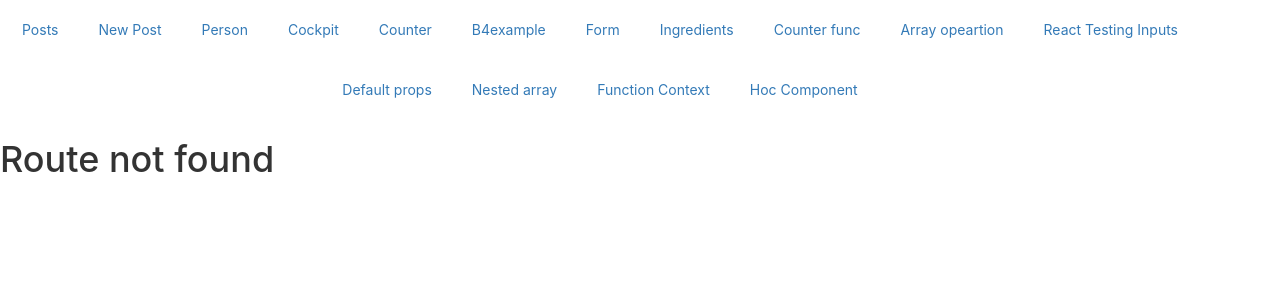
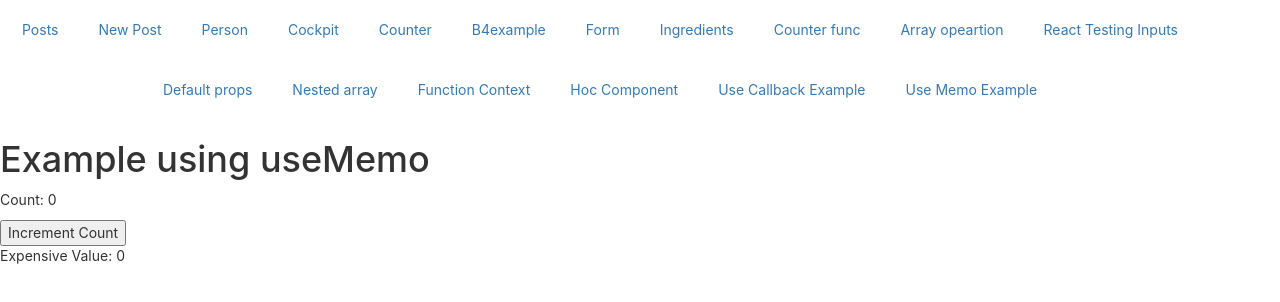
Before and after one commit to pradeecs73/ReactsJS18Version, a React (Create React App) app: page /usememoexample in a window 1280 px wide. Before the commit this address had no page. Shown: the top 302 px of the page. Built offline with nearby package versions, Linux system fonts and the light colour scheme.

Commit message:
adding  latest

```diff
--- a/src/App.tsx
+++ b/src/App.tsx
@@ -20,6 +20,8 @@ import Defaultprops from './components/Defaultprops/Defaultprops';
 import NestedArray from './components/NestedArray/NestedArray';
 import FunctionContext from './components/FunctionContext/FunctionContext';
 import HocWrapperComponent from './components/HocComponents/HocWrapperComponent';
+import useCallbackExample from './components/CallbackExample/callbackexample';
+import callMemoExample from './components/CallmemoExample/callmemoexample';
 
 const Newpostcomponent=React.lazy(()=> import('./components/Newpost/Newpost'));
 
@@ -84,6 +86,8 @@ class App extends Component<{},{}> {
                           <Route exact path="/nestedarray"  component={NestedArray}></Route>
                           <Route exact path="/functioncontext"  component={FunctionContext}></Route>
                           <Route exact path="/hoccomponent"  component={HocWrapperComponent}></Route>
+                          <Route exact path="/callbackexample"  component={useCallbackExample}></Route>
+                          <Route exact path="/usememoexample"  component={callMemoExample}></Route>
                           {this.state.authenticated?<Route exact path="/newpost" render={()=>
                               <Suspense  {...this.props} fallback={<div>loading</div>}>
                                <Newpostcomponent />
--- /dev/null
+++ b/src/components/CallbackExample/callbackexample.tsx
@@ -0,0 +1,28 @@
+import React, { useState, useCallback } from 'react';
+
+const useCallbackExample = () => {
+  const [count, setCount] = useState(0);
+
+  // Define a callback function using useCallback
+  const handleClick = useCallback(() => {
+    setCount(prevCount => prevCount + 1);
+  }, []); // Dependency array, if empty, the function will not be recreated on re-renders
+
+  return (
+    <div>
+      <p>Count: {count}</p>
+      {/* Pass the callback function to child component */}
+      <ChildComponent onClick={handleClick} />
+    </div>
+  );
+};
+
+const ChildComponent = ({ onClick }:any) => {
+  return (
+    <button onClick={onClick}>
+      Click Me
+    </button>
+  );
+};
+
+export default useCallbackExample;
--- /dev/null
+++ b/src/components/CallmemoExample/callmemoexample.tsx
@@ -0,0 +1,37 @@
+import React, { useState, useMemo } from 'react';
+
+function ExpensiveComponent({ data }:any) {
+  // State to hold the count
+  const [count, setCount] = useState(0);
+
+  // Expensive calculation function
+  const calculateExpensiveValue = (data:any, count:any) => {
+    // Some expensive calculation based on data and count
+    console.log('Calculating expensive value...');
+    return data.length * count;
+  };
+
+  // Memoized value
+  const memoizedValue = useMemo(() => calculateExpensiveValue(data, count), [data, count]);
+
+  return (
+    <div>
+      <p>Count: {count}</p>
+      <button onClick={() => setCount(count + 1)}>Increment Count</button>
+      <p>Expensive Value: {memoizedValue}</p>
+    </div>
+  );
+}
+
+function callMemoExample() {
+  const data = ['a', 'b', 'c', 'd'];
+
+  return (
+    <div>
+      <h1>Example using useMemo</h1>
+      <ExpensiveComponent data={data} />
+    </div>
+  );
+}
+
+export default callMemoExample;
--- a/src/container/Blog/Blog.tsx
+++ b/src/container/Blog/Blog.tsx
@@ -51,6 +51,8 @@ class Blog extends Component<{},{}> {
                             <li><Link to="/nestedarray">Nested array</Link></li>
                             <li><Link to="/functioncontext">Function Context</Link></li>
                             <li><Link to="/hoccomponent">Hoc Component</Link></li>
+                            <li><Link to="/callbackexample">Use Callback Example</Link></li>
+                            <li><Link to="/usememoexample">Use Memo Example</Link></li>
                         </ul>
                     </nav>
                 </header>
```
